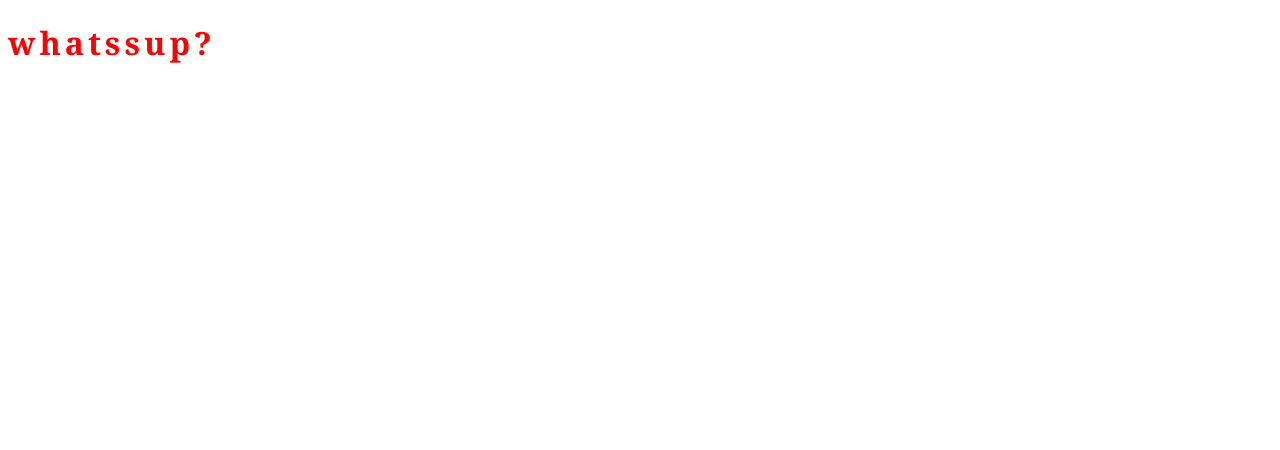
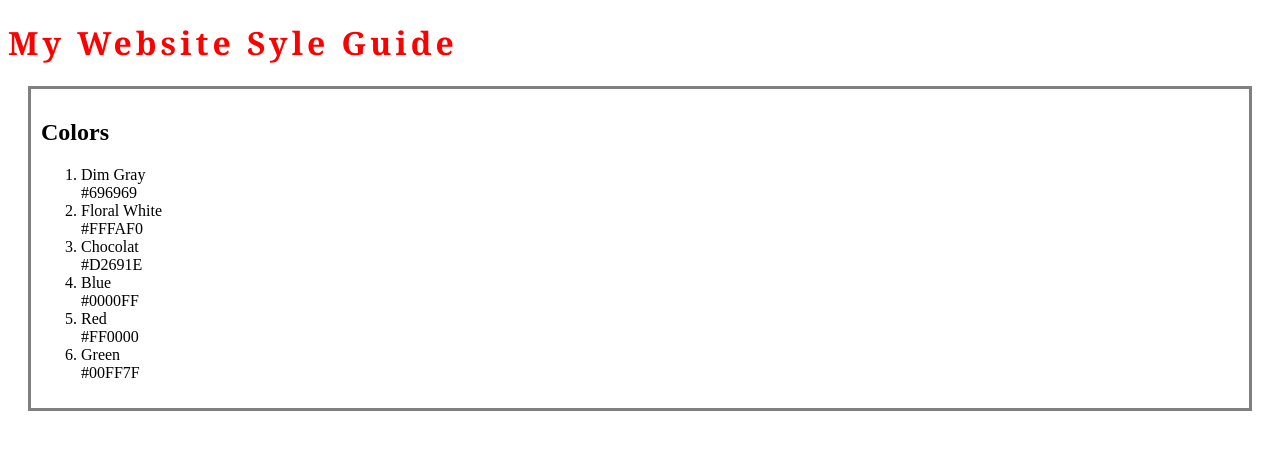
Before and after one commit to FlippingShuff/WebsiteDesignSystem, a plain HTML site: page index.html in a window 1280 px wide. Drawn offline with Linux system fonts and the light colour scheme.

Commit message:
first styles incoming gray

```diff
--- a/index.html
+++ b/index.html
@@ -4,8 +4,17 @@
         <link rel="stylesheet" type="text/css" href="styles.css">
     </head>
     <main>
-        <div class="header">
-            <h1>whatssup?</h1>
+        <h1>My Website Syle Guide</h1>
+        <div class="colors">
+            <h2>Colors</h2>
+                <ol>
+                    <li class="gray">Dim Gray<br>#696969</li>
+                    <li class="White">Floral White<br>#FFFAF0</li>
+                    <li class="brown">Chocolat<br>#D2691E</li>
+                    <li class="blue">Blue<br>#0000FF</li>
+                    <li class="red">Red<br>#FF0000</li>
+                    <li class="green">Green<br>#00FF7F</li>
+                </ol>
 
         </div>
 
--- a/styles.css
+++ b/styles.css
@@ -3,3 +3,19 @@ h1 {
     color: red;
     letter-spacing: 4px;
 }
+
+.colors {
+    border: solid grey;
+    padding: 10px;
+    margin: 20px;
+
+}
+
+.gray li{
+    background-color: #696969;
+    display: block;
+    width: 50px;
+    height: 30px;
+    padding: 20px;
+    margin: 20px;
+}
```
